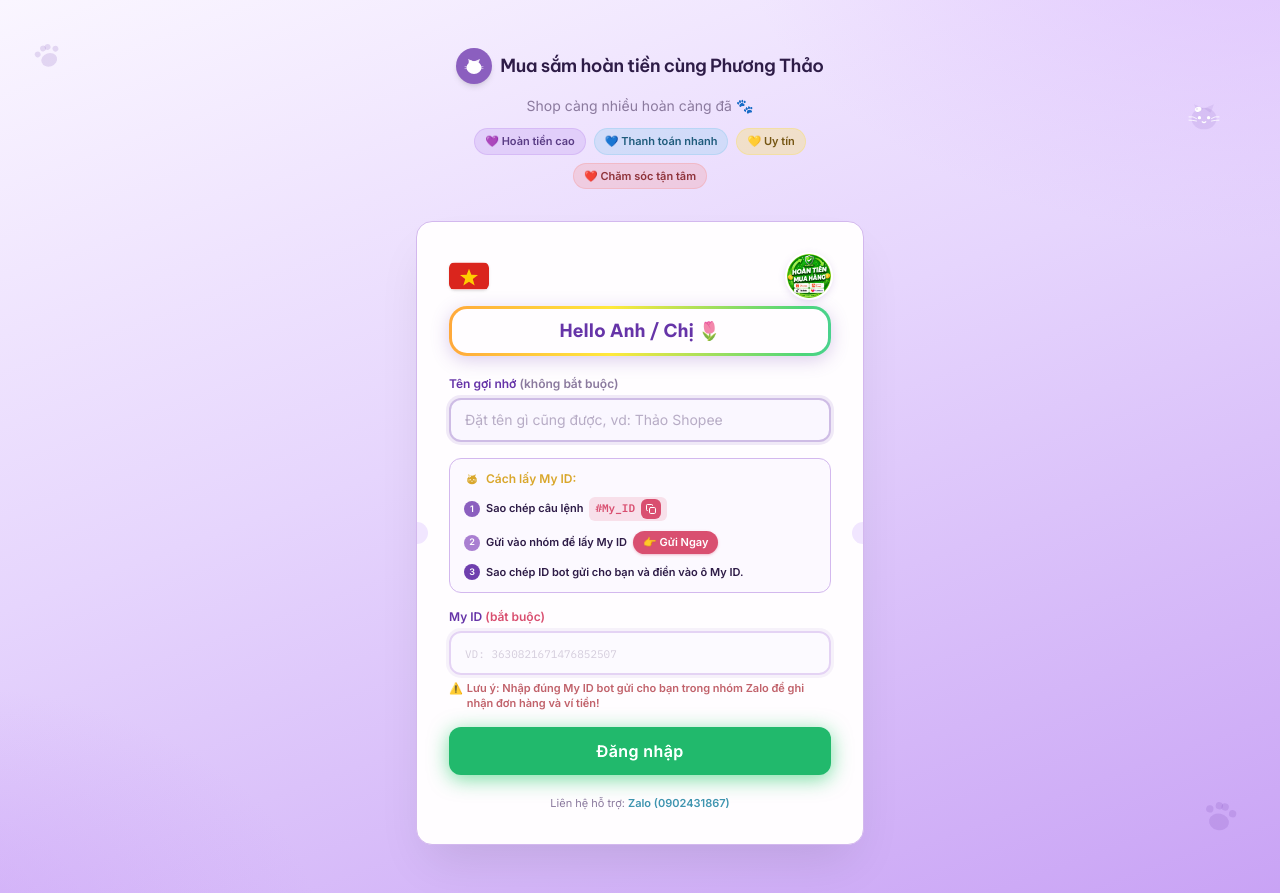
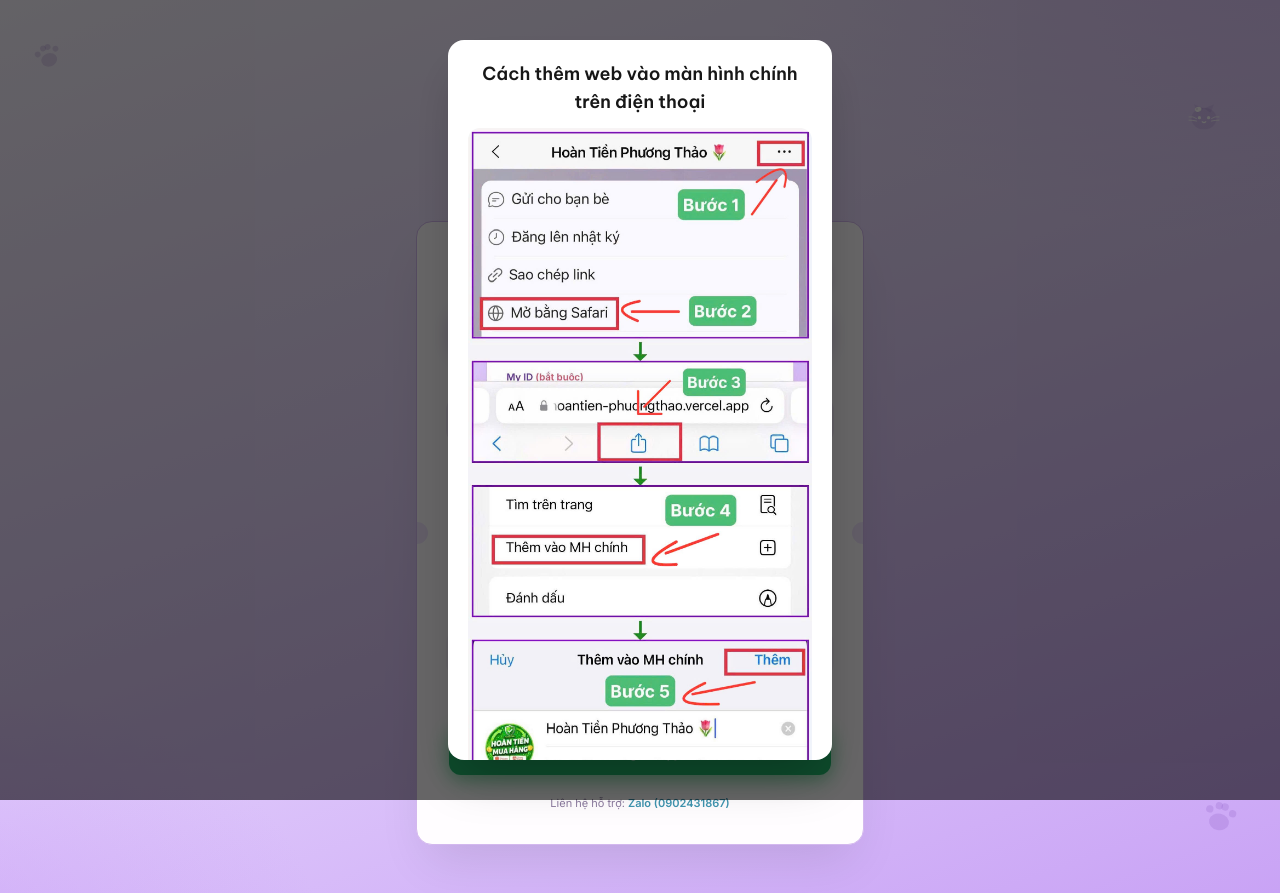
Before and after one commit to meozzok/hoan-vi-web, a Next.js app: page /login in a window 1280 px wide. Built offline with nearby package versions, Linux system fonts and the light colour scheme.

Commit message:
Them AddToHomeScreenModal vao root layout

```diff
--- a/app/layout.js
+++ b/app/layout.js
@@ -1,5 +1,6 @@
 import { Be_Vietnam_Pro, Inter, IBM_Plex_Mono, Cormorant_Garamond } from "next/font/google";
 import "./globals.css";
+import AddToHomeScreenModal from "./components/AddToHomeScreenModal";
 
 const beVietnamPro = Be_Vietnam_Pro({
   variable: "--font-display",
@@ -38,7 +39,10 @@
       lang="vi"
       className={`${beVietnamPro.variable} ${inter.variable} ${plexMono.variable} ${cormorant.variable} h-full`}
     >
-      <body className="min-h-full font-body antialiased">{children}</body>
+      <body className="min-h-full font-body antialiased">
+        <AddToHomeScreenModal />
+        {children}
+      </body>
     </html>
   );
 }
```
